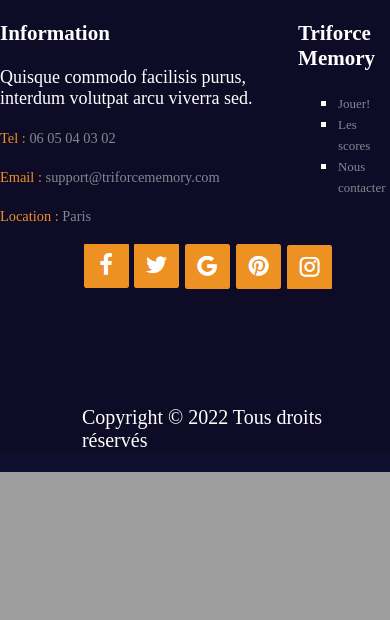
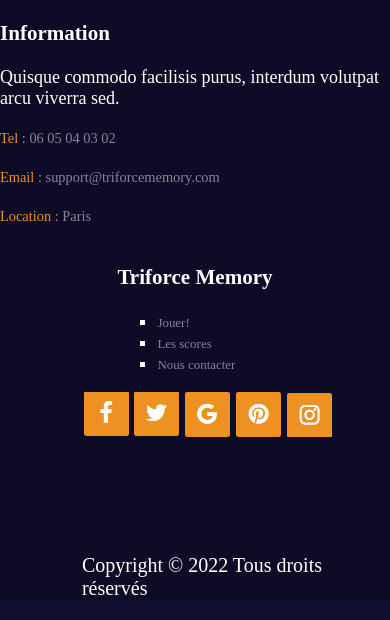
Before and after one commit to Wolphen/triforce_memory, a PHP site: page /game_link.html in a window 390 px wide; the page is wider, and only the part inside the window is pictured. Shown: the part 3118-3738 px from the top of that part. Before the commit the page ends 3590 px from the top of that part, so only its background shows below. Run offline with PHP 8.4, Linux system fonts and the light colour scheme.

Commit message:
starting responsive footer

```diff
--- a/assets/footer.css
+++ b/assets/footer.css
@@ -50,4 +50,13 @@ footer{
 .fter:hover{
     text-decoration: underline;
     cursor: pointer;
-  }
+}
+
+@media screen and (max-width: 768px){
+    .wrapper {
+        display: flex;
+        flex-direction: column;
+        justify-content: center;
+        align-items: center;
+    }
+}
--- a/assets/main.css
+++ b/assets/main.css
@@ -768,6 +768,7 @@ body::-webkit-scrollbar {
 }
 
 @media screen and (max-width: 768px){
+    /* Code du selec_level.html */
     .rules, .theme_heros ,.theme_vilains, .theme_royal{
         color: white;
     }
```
Also changed, not shown: 2 other files.
